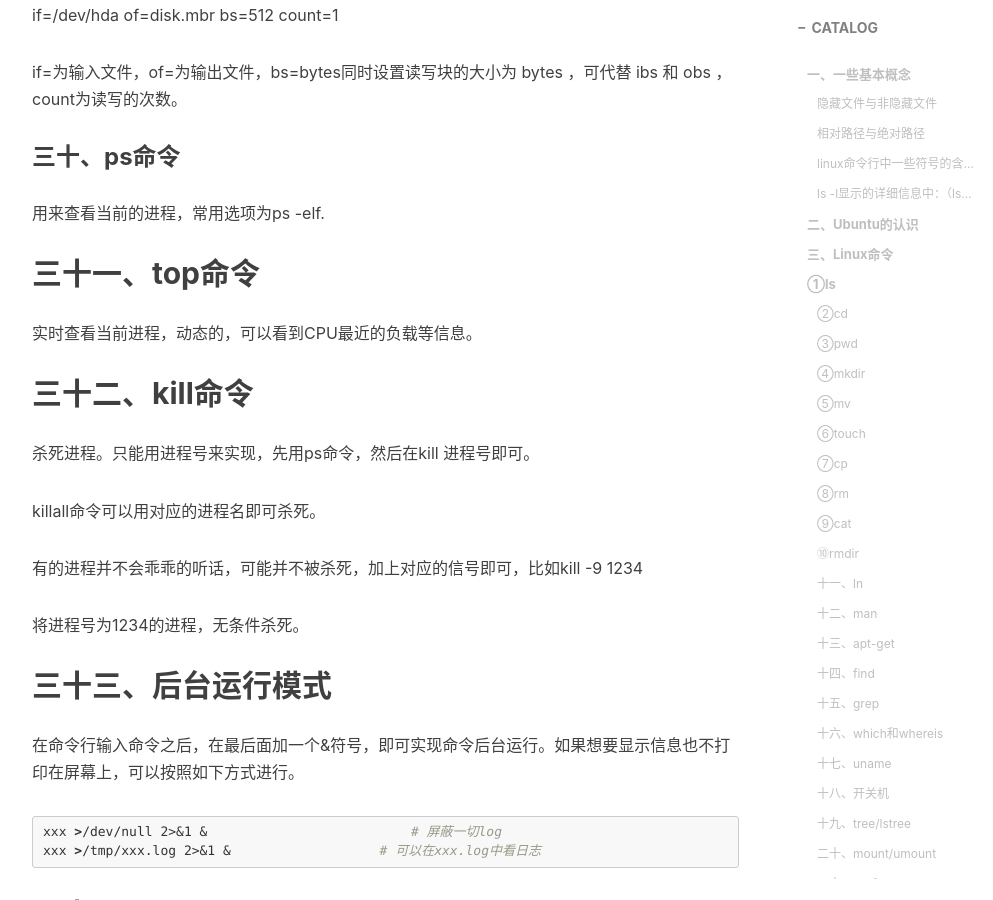
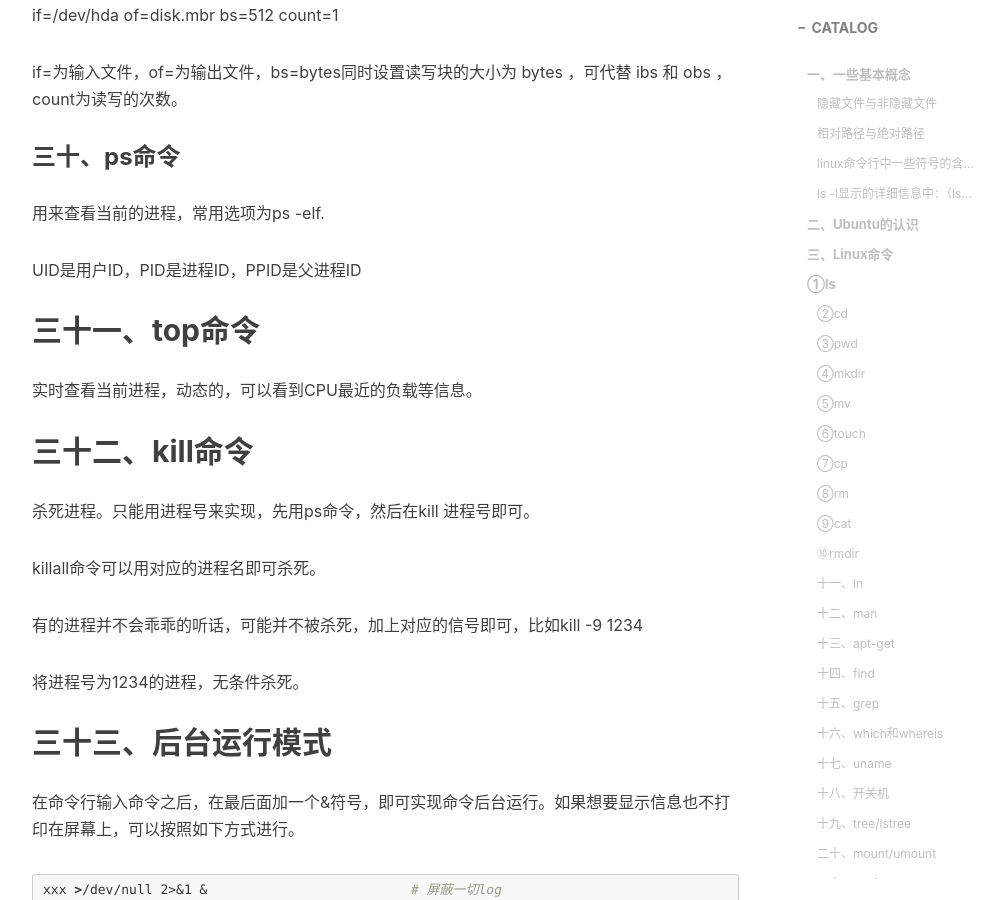
Before and after one commit to vzhan229/vzhan229.github.io, a Jekyll site: the page built from _posts/2019-03-24-linux.md, in a window 1280 px wide and 900 px high, scrolled down 15167 px. Shown: the whole window, without its empty margins (233-1226 px from the left). Built offline with Jekyll 4.4.1, drawn with Linux system fonts in a browser that asks for light colours; nearby versions of some CDN libraries; comment, search, counter and statistics services are not loaded.

Commit message:
更新文章

```diff
--- a/_posts/2019-03-24-linux.md
+++ b/_posts/2019-03-24-linux.md
@@ -489,6 +489,8 @@ if=为输入文件，of=为输出文件，bs=bytes同时设置读写块的大小
 
 用来查看当前的进程，常用选项为ps -elf.
 
+UID是用户ID，PID是进程ID，PPID是父进程ID
+
 ## 三十一、top命令
 
 实时查看当前进程，动态的，可以看到CPU最近的负载等信息。
```
